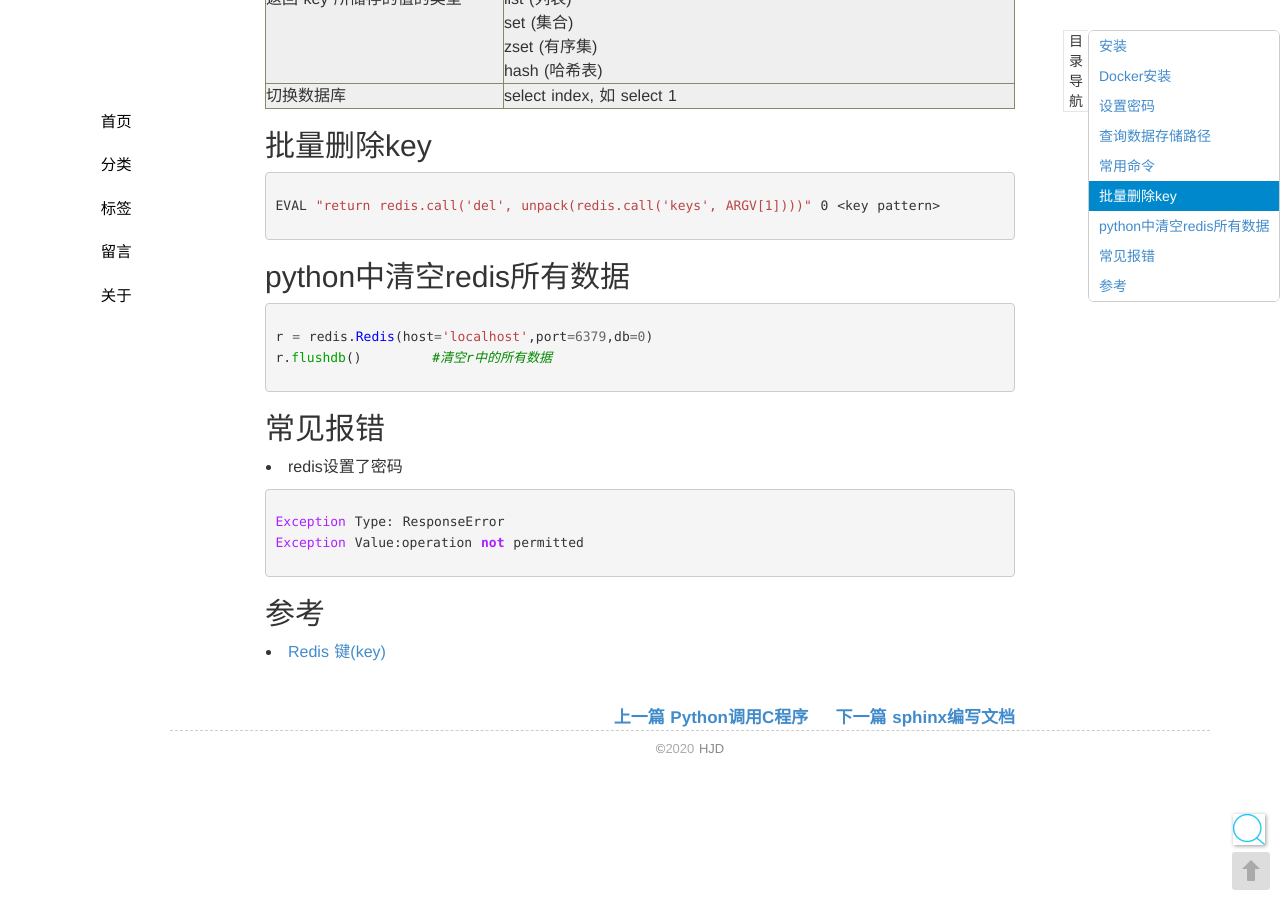
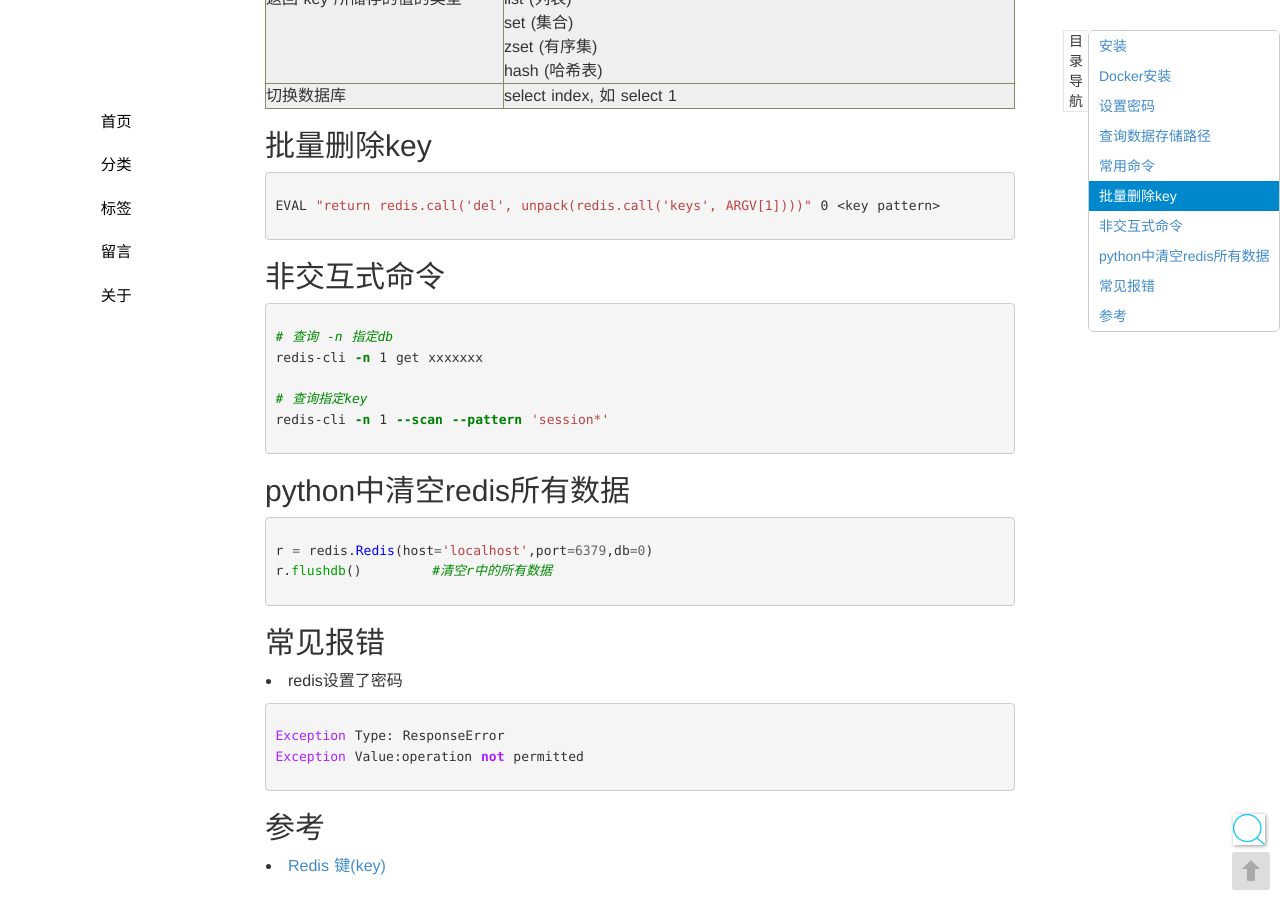
Before and after one commit to seekplum/seekplum.github.io, a Jekyll site: the page built from _posts/2017-01-07-redis.md, in a window 1280 px wide and 900 px high, scrolled down 4948 px. Built offline with Jekyll 4.4.1, drawn with Linux system fonts in a browser that asks for light colours; comment, search, counter and statistics services are not loaded.

Commit message:
MOD: Redis非交互式命令

````diff
--- a/_posts/2017-01-07-redis.md
+++ b/_posts/2017-01-07-redis.md
@@ -204,6 +204,16 @@ redis-cli config get dir
 EVAL "return redis.call('del', unpack(redis.call('keys', ARGV[1])))" 0 <key pattern>
 ```
 
+## 非交互式命令
+
+```bash
+# 查询 -n 指定db
+redis-cli -n 1 get xxxxxxx
+
+# 查询指定key
+redis-cli -n 1 --scan --pattern 'session*'
+```
+
 ## python中清空redis所有数据
 
 ```python
````
